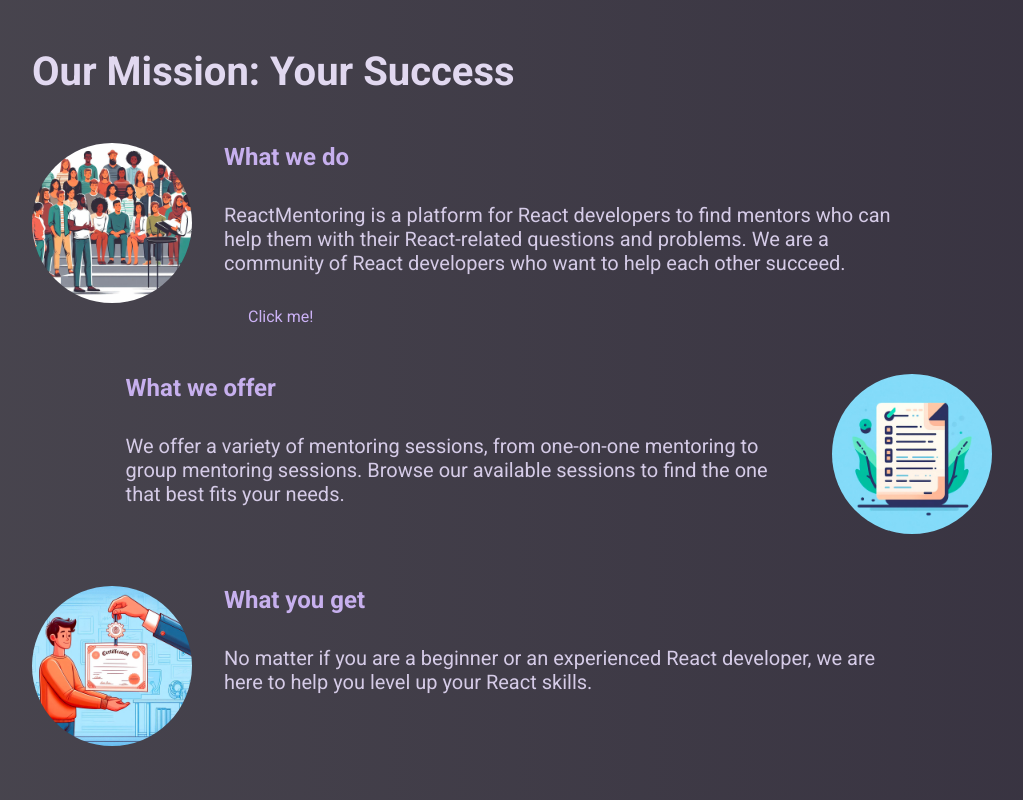
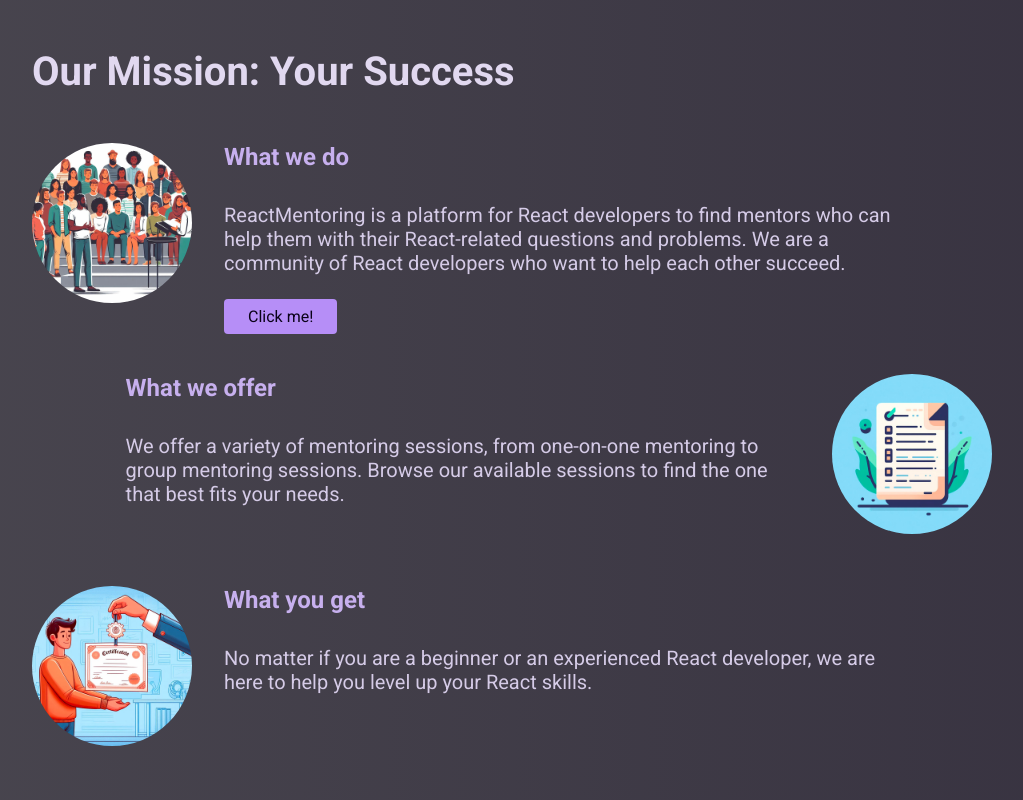
Before and after one commit to ihorvyshniakov/book-session-app, a React (Vite) app: page / in a window 1280 px wide. Shown: the whole page, without its empty margins (128-1151 px from the left). Built offline with nearby package versions, Linux system fonts and the light colour scheme.

Commit message:
99. Added UI component <Button>, teacher's solution

```diff
--- a/src/components/UI/Button.tsx
+++ b/src/components/UI/Button.tsx
@@ -1,28 +1,44 @@
 import { type ComponentPropsWithoutRef, type ReactNode } from 'react'
 import { Link, type LinkProps } from 'react-router-dom'
 
-type ButtonProps = {
-	to?: string
+type BaseProps = {
 	textOnly?: boolean
 	children: ReactNode
-} & ComponentPropsWithoutRef<'button'> &
-	LinkProps
+}
 
-const Button = ({ to, textOnly, children, ...props }: ButtonProps) => {
-	const myClasses = `button${textOnly ? ' button--text-only' : ''}`
+type ButtonProps = BaseProps &
+	ComponentPropsWithoutRef<'button'> & { to?: never }
+type ButtonLinkProps = BaseProps & LinkProps & { to: string }
 
-	if (to === undefined) {
+function isRouterLink(
+	props: ButtonProps | ButtonLinkProps
+): props is ButtonLinkProps {
+	return 'to' in props
+}
+
+const Button = (props: ButtonProps | ButtonLinkProps) => {
+	if (isRouterLink(props)) {
+		const { to, textOnly, children, ...otherProps } = props
+
 		return (
-			<button className={myClasses} {...props}>
+			<Link
+				to={to}
+				className={`button${textOnly ? ' button--text-only' : ''}`}
+				{...otherProps}
+			>
 				{children}
-			</button>
+			</Link>
 		)
 	}
 
+	const { textOnly, children, ...otherProps } = props
 	return (
-		<Link to={to} className={myClasses} {...props}>
+		<button
+			className={`button${textOnly ? ' button--text-only' : ''}`}
+			{...otherProps}
+		>
 			{children}
-		</Link>
+		</button>
 	)
 }
 
--- a/src/pages/Home.tsx
+++ b/src/pages/Home.tsx
@@ -17,9 +17,7 @@
 						questions and problems. We are a community of React
 						developers who want to help each other succeed.
 					</p>
-					<Button to='boho' textOnly={true}>
-						Click me!
-					</Button>
+					<Button to='boho'>Click me!</Button>
 				</div>
 			</section>
 
```
